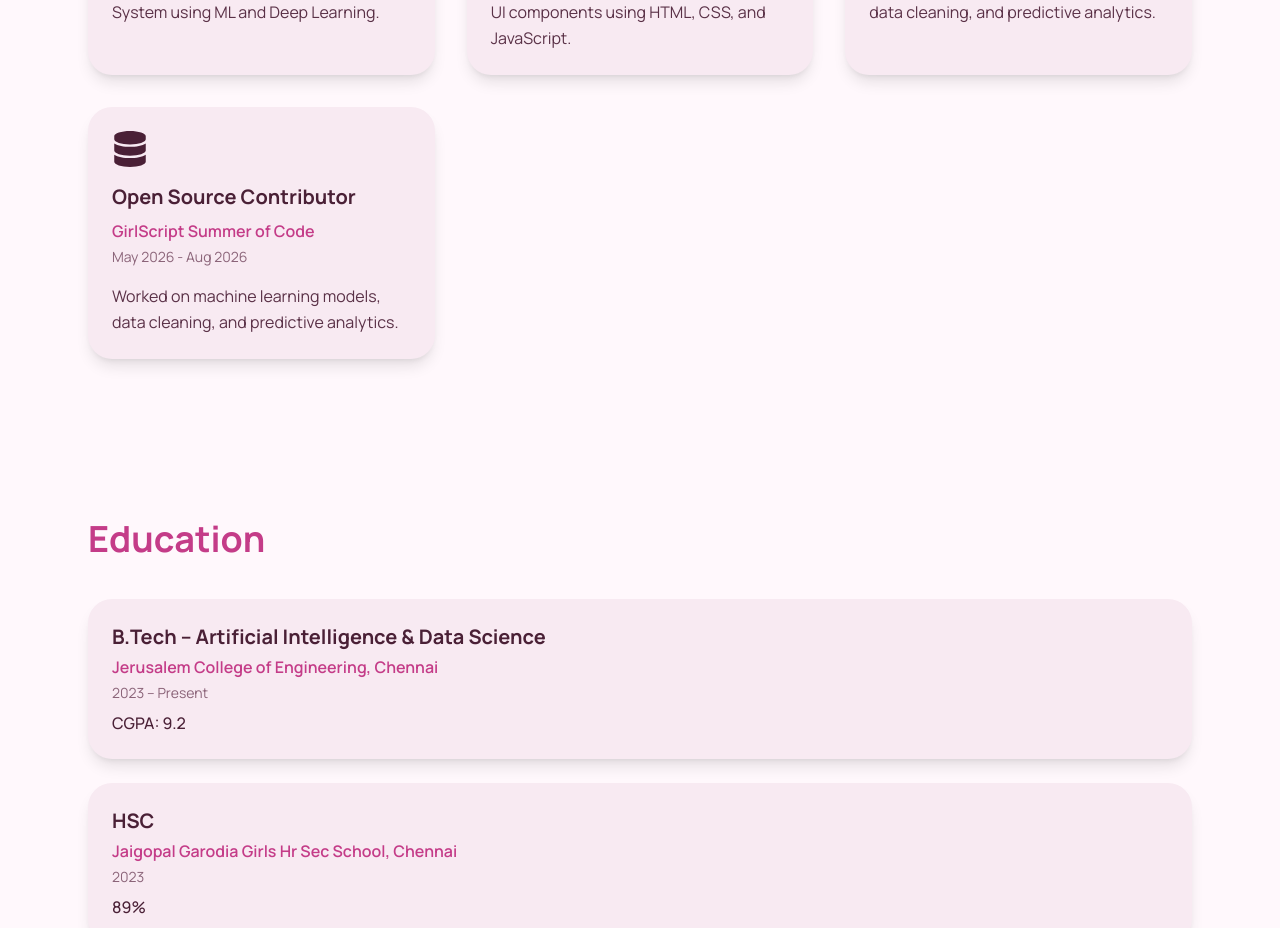
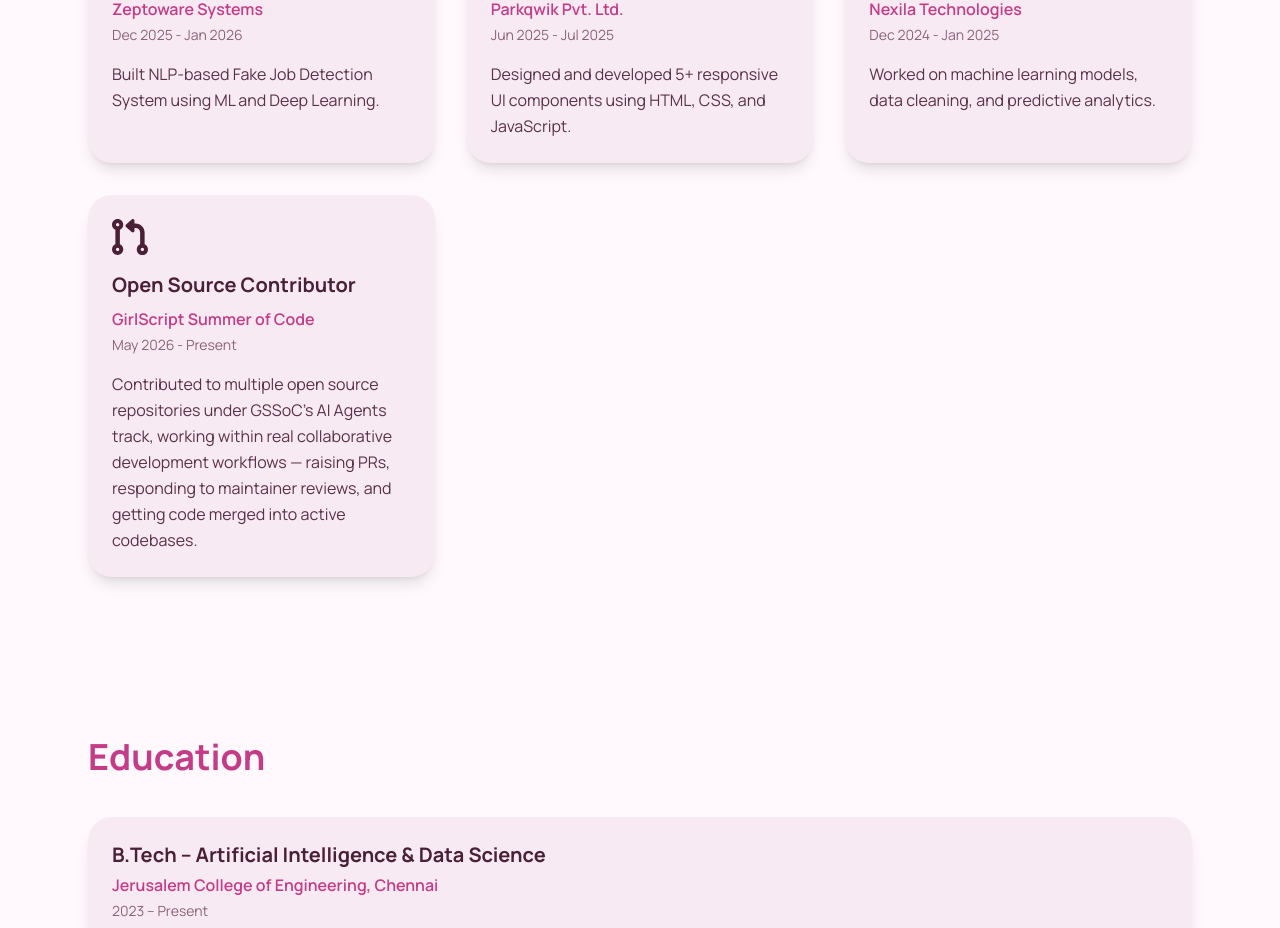
Before and after one commit to PojashriJM/PojashriJM_Portfolio, a Next.js app: page / in a window 1280 px wide. Shown: the part 2480-3408 px from the top of the page. Built offline with nearby package versions, Linux system fonts and the light colour scheme.

Commit message:
Added new experience

```diff
--- a/app/layout.tsx
+++ b/app/layout.tsx
@@ -17,7 +17,7 @@
 });
 
 export const metadata: Metadata = {
-  title: "Poja Shri | AI & Data Science Portfolio",
+  title: "Poja Shri J M | AI & Data Science Portfolio",
   description: "AI & Data Science Student | NLP, Machine Learning, and Full Stack Development",
 };
 
--- a/app/page.tsx
+++ b/app/page.tsx
@@ -7,6 +7,7 @@
 import { FaLinkedin } from "react-icons/fa6";
 import { IoMdMail } from "react-icons/io";
 import { SiLeetcode } from "react-icons/si";
+import { FaCodePullRequest } from "react-icons/fa6";
 import { motion } from "framer-motion";
 import Languages from "@/components/Languages";
 import Navbar from "@/components/navbar";
@@ -154,11 +155,11 @@
         <div className="bg-[#F8EAF2] dark:bg-[#220814] p-8 rounded-3xl shadow-lg">
           <p className="text-lg leading-relaxed text-[#5A3147] dark:text-[#D9CCD4]">
             I got into AI because of a simple question: <span className="font-bold">how can technology make life easier for people?</span>
-<br />
+<br /><br />
 That question led me to build things. A system that catches fake job postings before they mislead real candidates. A document intelligence tool that lets anyone interrogate a PDF like it's a conversation. Web apps that turn rough ideas into working products.
-<br />
+<br /><br />
 I'm a pre-final year AI & Data Science student at Jerusalem College of Engineering (CGPA 9.25), with internships in NLP, data science, and frontend development. My sweet spot is the intersection of language models and practical utility — building AI that's actually useful, not just technically impressive.
-<br />
+<br /><br />
 Currently obsessing over how LLMs handle the things they don't know, and how to build systems that are honest about their limits.
 
           </p>
@@ -245,10 +246,10 @@
               {
                 position: "Open Source Contributor",
                 company: "GirlScript Summer of Code",
-                date: "May 2026 - Aug 2026",
-                icon: <FaDatabase />,
+                date: "May 2026 - Present",
+                icon: <FaCodePullRequest />,
                 contribution:
-                  "Worked on machine learning models, data cleaning, and predictive analytics.",
+                  "Contributed to multiple open source repositories under GSSoC's AI Agents track, working within real collaborative development workflows — raising PRs, responding to maintainer reviews, and getting code merged into active codebases.",
               }
             ].map((experience) => (
               <div
```
